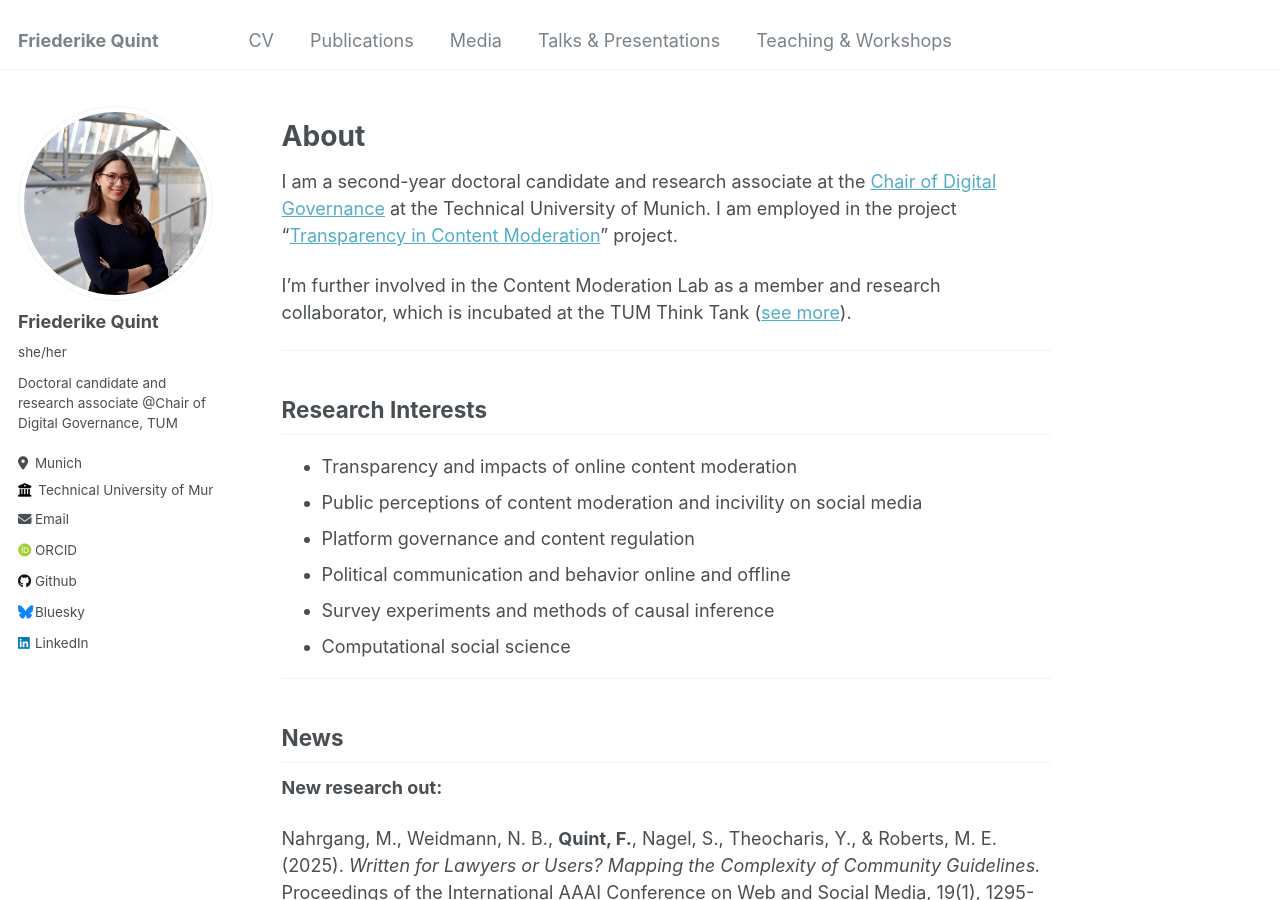
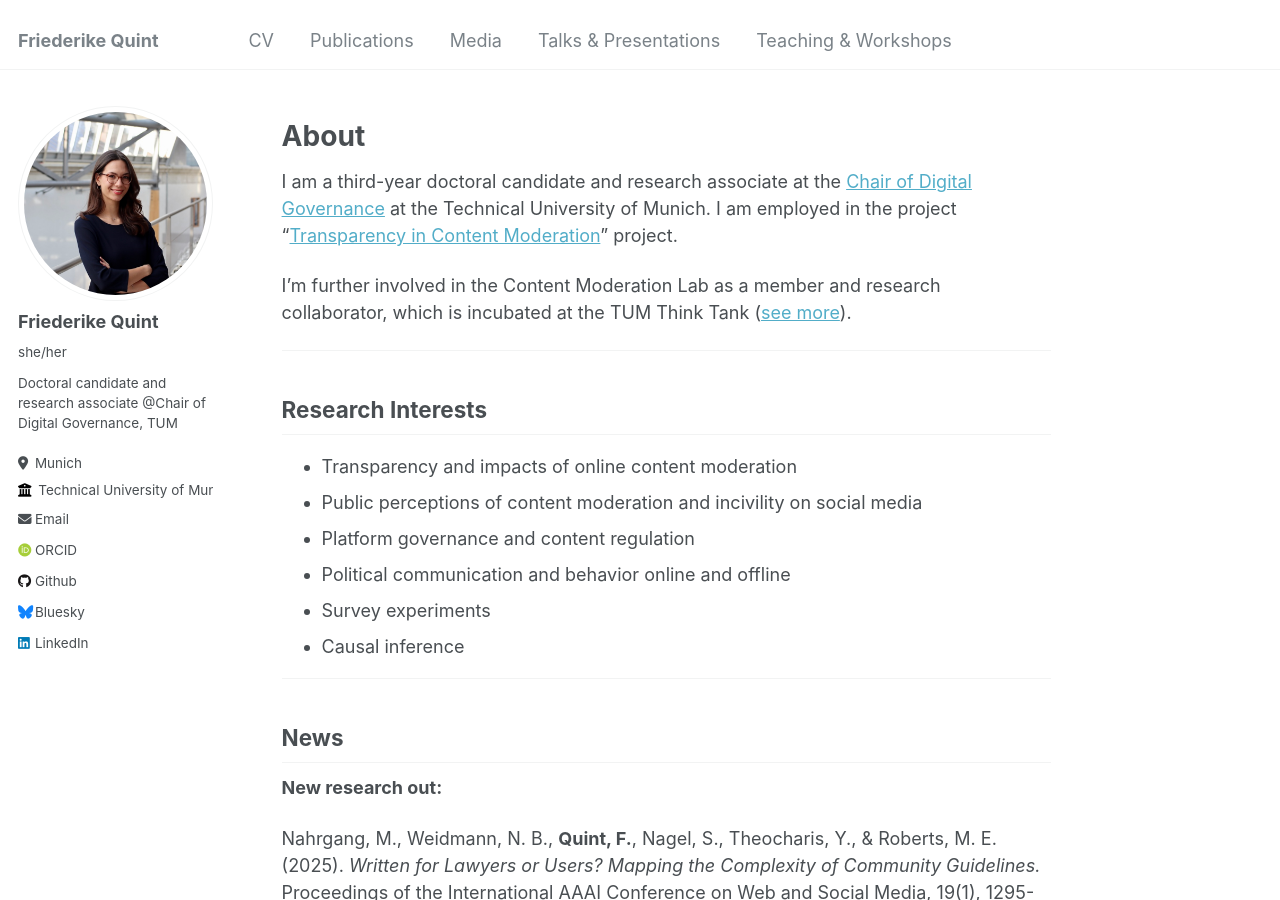
Before and after one commit to friederikequint/friederikequint.github.io, a Jekyll site: the page built from _pages/about.md, in a window 1280 px wide and 900 px high. Built offline with Jekyll 4.4.1, drawn with Linux system fonts in a browser that asks for light colours; some web fonts are replaced.

Commit message:
Update about.md

```diff
--- a/_pages/about.md
+++ b/_pages/about.md
@@ -12,7 +12,7 @@ redirect_from:
 # About
 
 
-I am a second-year doctoral candidate and research associate at the [Chair of Digital Governance](https://www.hfp.tum.de/en/digitalgovernance/home/){:target="_blank"} at the Technical University of Munich. I am employed in the project "[Transparency in Content Moderation](https://www.tum.de/en/news-and-events/all-news/press-releases/details/analyse-des-verhaltens-von-social-media-plattformen){:target="_blank"}" project.
+I am a third-year doctoral candidate and research associate at the [Chair of Digital Governance](https://www.hfp.tum.de/en/digitalgovernance/home/){:target="_blank"} at the Technical University of Munich. I am employed in the project "[Transparency in Content Moderation](https://www.tum.de/en/news-and-events/all-news/press-releases/details/analyse-des-verhaltens-von-social-media-plattformen){:target="_blank"}" project.
 
 
 I'm further involved in the Content Moderation Lab as a member and research collaborator, which is incubated at the TUM Think Tank ([see more](https://tumthinktank.de/project/content-moderation-lab/){:target="_blank"}).
@@ -28,8 +28,8 @@ I'm further involved in the Content Moderation Lab as a member and research coll
 * Public perceptions of content moderation and incivility on social media
 * Platform governance and content regulation
 * Political communication and behavior online and offline
-* Survey experiments and methods of causal inference
-* Computational social science
+* Survey experiments
+* Causal inference
 
 
 ---
```
